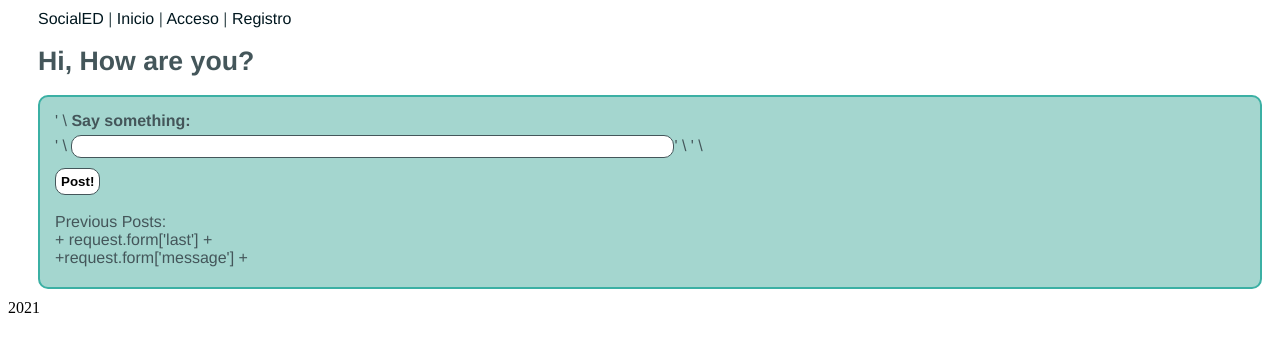
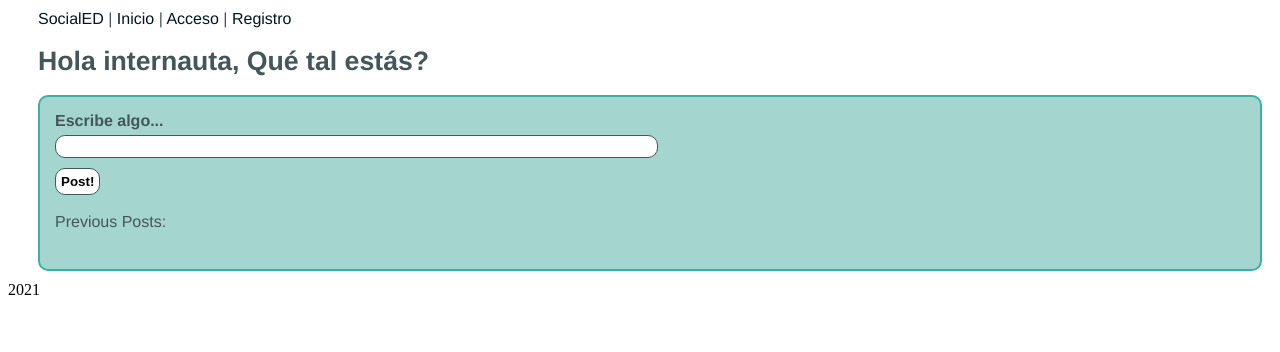
Before and after one commit to odiVicente/SocialED, a Flask app: template templates/home.html in a window 1280 px wide. Shown: the top 352 px of the page. Run offline with Flask 2, Linux system fonts and the light colour scheme; the template is opened without the code that fills it, so the values that code supplies are empty.

Commit message:
templates primer round

```diff
--- a/server.py
+++ b/server.py
@@ -1,6 +1,6 @@
 # -*- coding: iso-8859-15 -*-
 
-
+from flask import render_template
 from flask import Flask, request
 app = Flask(__name__)
 
@@ -64,7 +64,7 @@ def processSignup():
        if missing:
               return "Warning: Some fields are missing"
 
-       return render_template("singup.html")
+       return render_template("sigup.html",)
 
         #    '<!DOCTYPE html> ' \
         #   '<html lang="es">' \
@@ -94,7 +94,7 @@ def processHome():
 	if missing:
 		return "Warning: Some fields are missing"
 
-	return render_template("home.html")
+	return render_template("home.html",ultimo=request.form['last'],mensaje=request.form['message'])
     #'<!DOCTYPE html> ' \
      #      '<html lang="es">' \
       #     '<head>' \
@@ -111,11 +111,11 @@ def processHome():
 	    #             '</div>' \
         #            	'<div class="inputs">' \
         #                '<input id="post_submit" name="post_submit" type="submit" value="Post!"/>' \
-        #   		'<br><br>Previous Posts: <br>' + request.form['last'] + '<br>' +request.form['message'] + \
+        # 		'<br><br>Previous Posts: <br>' + request.form['last'] + '<br>' +request.form['message'] + \
         #        	'</form>' \
         #    		'</div></div>' \
         #   '</body>' \
-        #   '</html>'''
+        #   '</html>
 
 
 #app.secret_key = 'A0Zr98j/3yX R~XHH!jmN]LWX/,?RT'
--- a/templates/home.html
+++ b/templates/home.html
@@ -3,15 +3,15 @@
 Inicio - SocialED
 {% endblock %}
 {% block contenido %}
-<h1>Hi, How are you?</h1>
-                	<form action="processHome" method="post" name="home"> ' \
-			<label for="message">Say something:</label><div class="inputs">' \
-			<input id="message" maxlength="128" name="message" size="80" type="text" required="true" value=""/>' \
-			<input id="last" type="hidden" name="last" required="true" value="' + request.form['last'] + '<br>'+ request.form['message'] + '">' \
-	                 </div>
-                    	<div class="inputs">
-                <input id="post_submit" name="post_submit" type="submit" value="Post!"/>
-           		<br><br>Previous Posts: <br> + request.form['last'] + <br> +request.form['message'] +
-                	</form>
-            		</div></div>
+<h1>Hola internauta, Qué tal estás?</h1>
+<form action="processHome" method="post" name="home">
+	<label for="message">Escribe algo...</label><div class="inputs">
+	<input id="message" maxlength="128" name="message" size="80" type="text" required="true" value=""/>
+ 	<input id="last" type="hidden" name="last" required="true" value='{{ultimo}} {{mensaje}}'>
+    </div>
+    <div class="inputs">
+    <input id="post_submit" name="post_submit" type="submit" value="Post!"/>
+    <br><br>Previous Posts: <br>{{ultimo}} <br>{{mensaje}}
+    </form>
+    </div></div>
 {% endblock %}
--- a/templates/login.html
+++ b/templates/login.html
@@ -4,7 +4,7 @@ Home - SocNet
 {% endblock %}
 {% block contenido %}
 <h1>Data from Form: Login</h1>
-<form><label>email: ' + request.form['email'] +
+<form><label>email:{{ ' + request.form['email'] + }}
 </label><br><label>passwd: ' + request.form['passwd'] +
 </label></form>
 {% endblock %}
```
